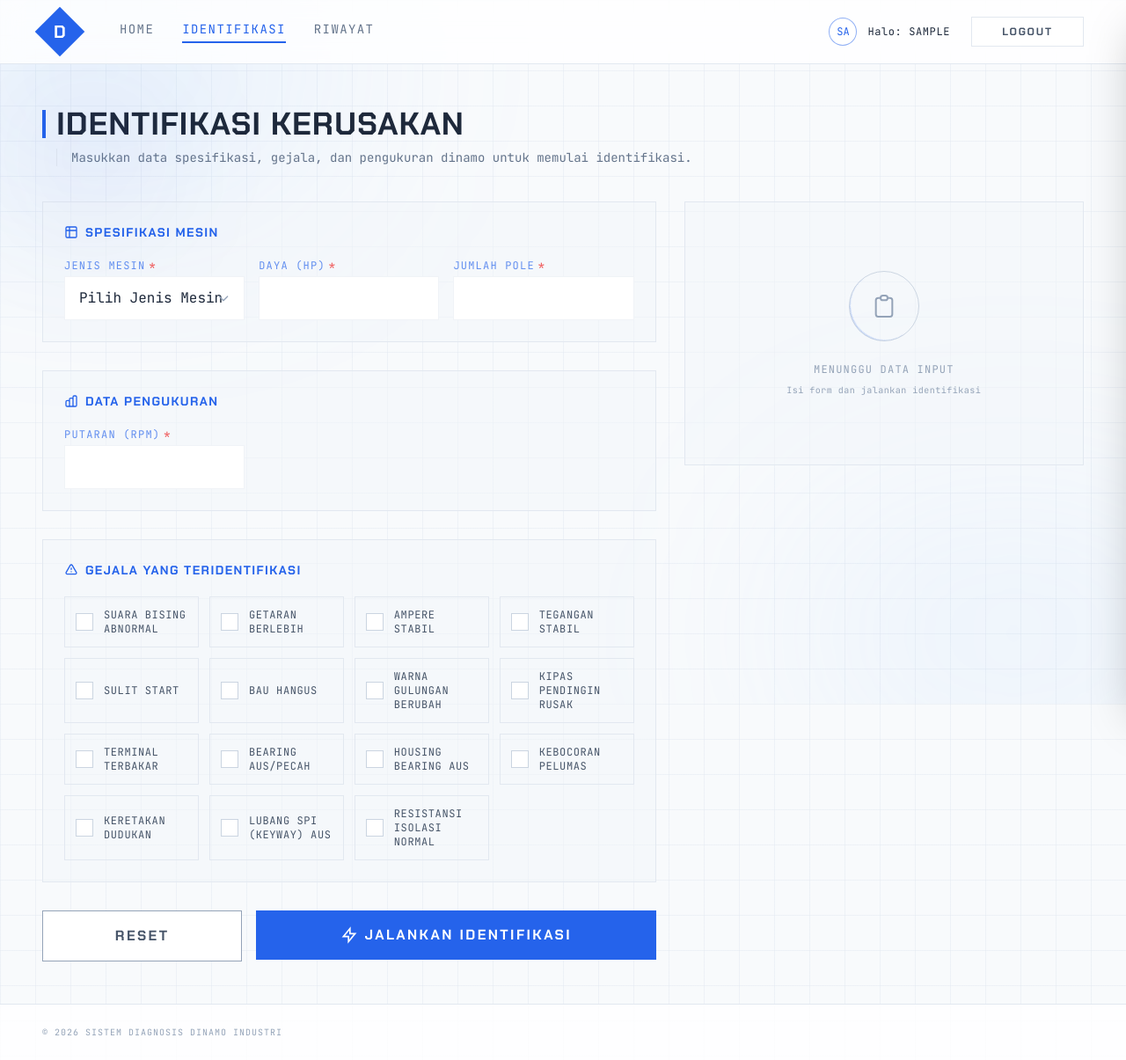
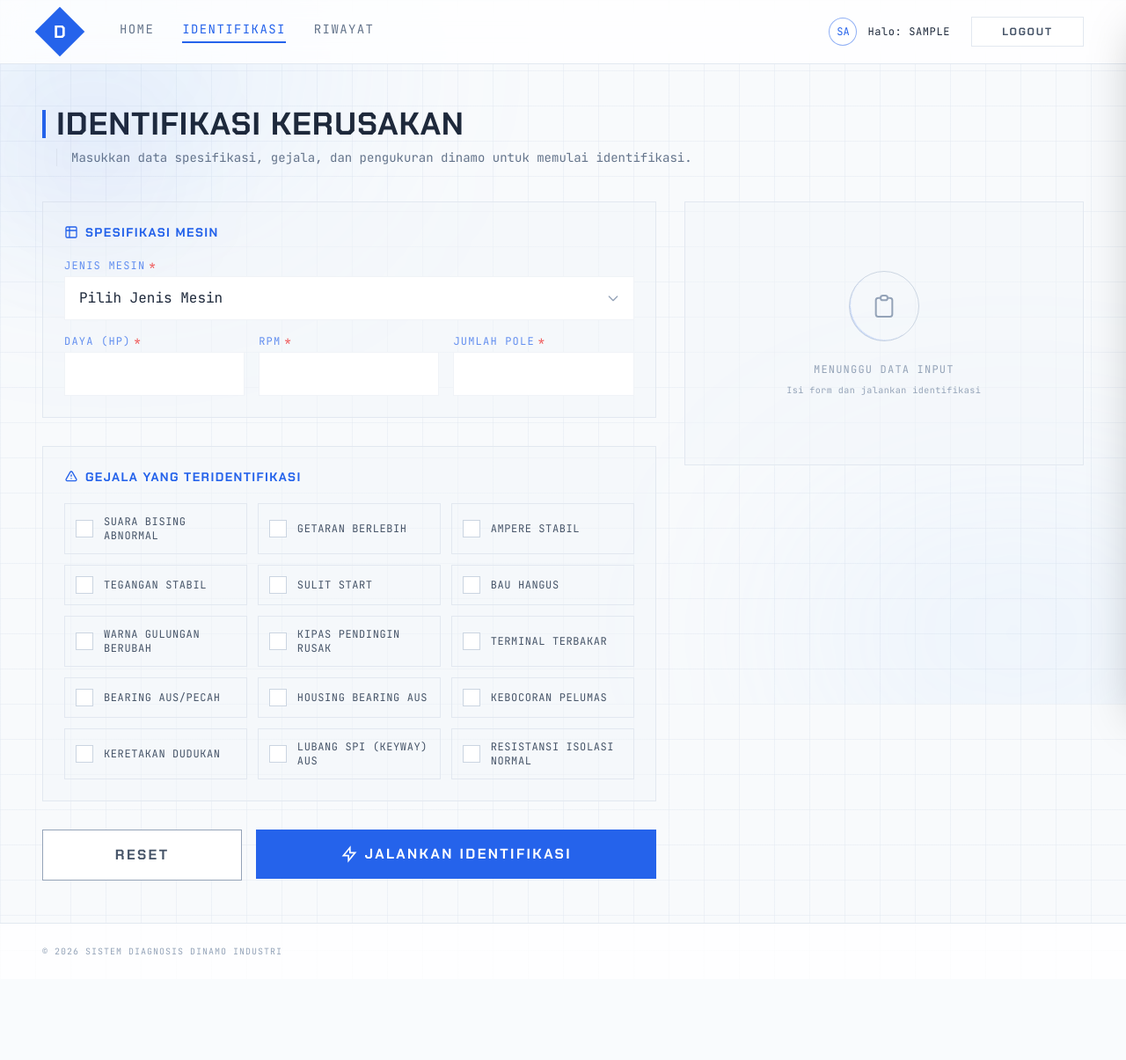
Before and after one commit to fauzantaslim/diagnosis-kerusakan-dinamo, a Flask app: page /diagnosis/ in a window 1280 px wide. Shown: the whole page at 88% size. After the commit the page ends 1085 px from the top, so only its background shows below. Run offline with Flask 3, Linux system fonts and the light colour scheme; the visitor is signed in with stand-in values (Sample User, id 1); some libraries are stand-ins or nearby versions.

Commit message:
Update layout form identify: move RPM to Spesifikasi Mesin and make gejala 3 columns

```diff
--- a/app/templates/pages/app/identify.html
+++ b/app/templates/pages/app/identify.html
@@ -35,27 +35,18 @@
                         {'value': 'Motor Induksi 1 Fasa', 'label': 'Motor Induksi 1 Fasa'},
                         {'value': 'Motor DC', 'label': 'Motor DC'}
                     ] %}
-                    <div class="md:col-span-1">
+                    <div class="md:col-span-3">
                         {{ components.select('jenis_mesin', 'Jenis Mesin', options=jenis_mesin_options) }}
                     </div>
-                    {{ components.input('daya', 'Daya (HP)', type='number', value='', step='0.5', min='0') }}
-                    {{ components.input('jumlah_pole', 'Jumlah Pole', type='number', value='', step='1', min='0') }}
-                </div>
-            </div>
-
-            <!-- Pengukuran -->
-            <div class="border border-slate-200 bg-slate-100/50 p-6">
-                <h2 class="font-display text-sm font-bold uppercase tracking-widest text-blue-600 mb-5 flex items-center gap-2">
-                    <svg class="w-4 h-4" fill="none" stroke="currentColor" viewBox="0 0 24 24"><path stroke-linecap="round" stroke-linejoin="round" stroke-width="2" d="M9 19v-6a2 2 0 00-2-2H5a2 2 0 00-2 2v6a2 2 0 002 2h2a2 2 0 002-2zm0 0V9a2 2 0 012-2h2a2 2 0 012 2v10m-6 0a2 2 0 002 2h2a2 2 0 002-2m0 0V5a2 2 0 012-2h2a2 2 0 012 2v14a2 2 0 01-2 2h-2a2 2 0 01-2-2z"></path></svg>
-                    Data Pengukuran
-                </h2>
-                <div class="grid grid-cols-2 md:grid-cols-3 gap-4">
-                    {% set measurements = [
-                        ('kecepatan_putaran_rpm', 'Putaran (RPM)', ''),
-                    ] %}
-                    {% for field_name, label, placeholder in measurements %}
-                    {{ components.input(field_name, label, type='number', value=placeholder, step='any', min='0') }}
-                    {% endfor %}
+                    <div class="md:col-span-1">
+                        {{ components.input('daya', 'Daya (HP)', type='number', value='', step='0.5', min='0') }}
+                    </div>
+                    <div class="md:col-span-1">
+                        {{ components.input('kecepatan_putaran_rpm', 'RPM', type='number', value='', step='any', min='0') }}
+                    </div>
+                    <div class="md:col-span-1">
+                        {{ components.input('jumlah_pole', 'Jumlah Pole', type='number', value='', step='1', min='0') }}
+                    </div>
                 </div>
             </div>
 
@@ -82,7 +73,7 @@
                     ('lubang_spi_aus', 'Lubang Spi (Keyway) Aus'),
                     ('resistansi_isolasi_normal', 'Resistansi Isolasi Normal'),
                 ] %}
-                <div class="grid grid-cols-1 sm:grid-cols-2 md:grid-cols-4 gap-3">
+                <div class="grid grid-cols-1 sm:grid-cols-2 md:grid-cols-3 gap-3">
                     {% for field_name, label in symptoms %}
                     <label for="{{ field_name }}" class="flex items-center gap-3 p-3 border border-slate-200 hover:border-blue-600/30 cursor-pointer transition-colors group">
                         <div class="relative flex-shrink-0">
```
